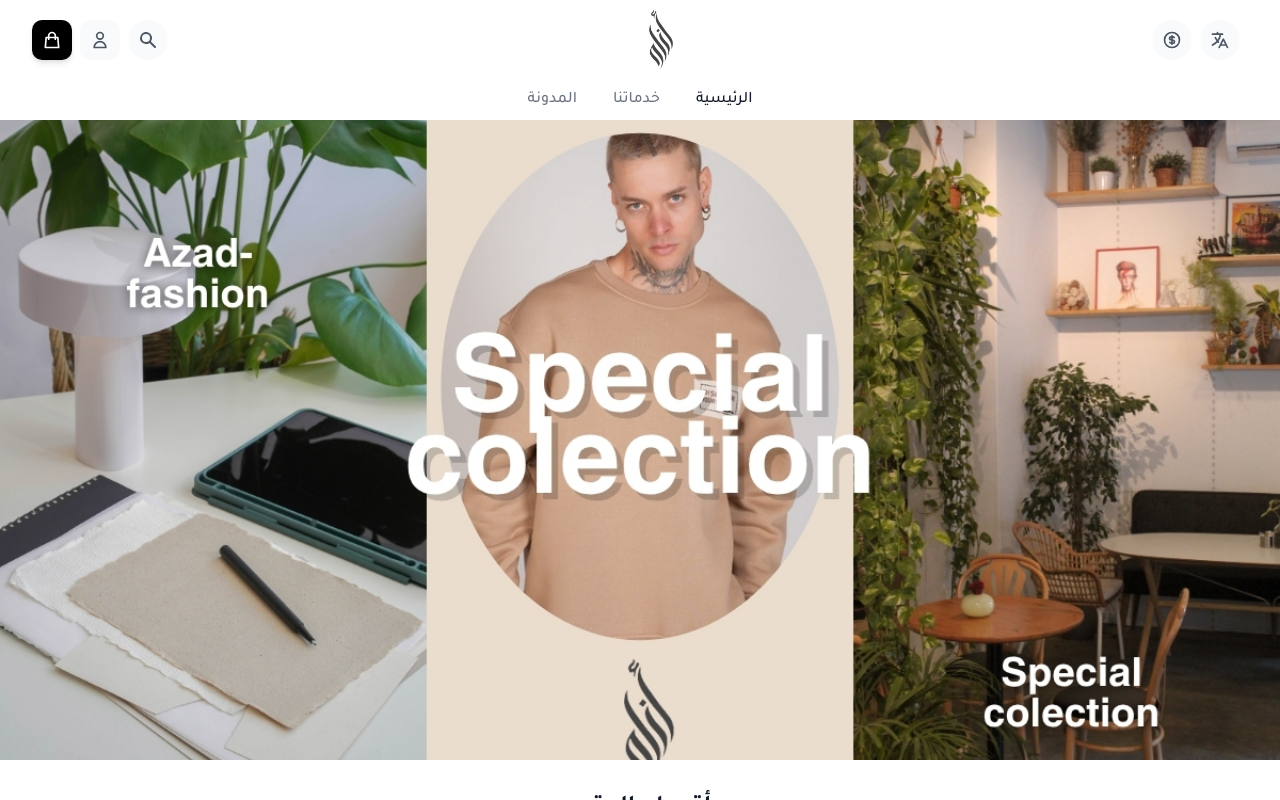
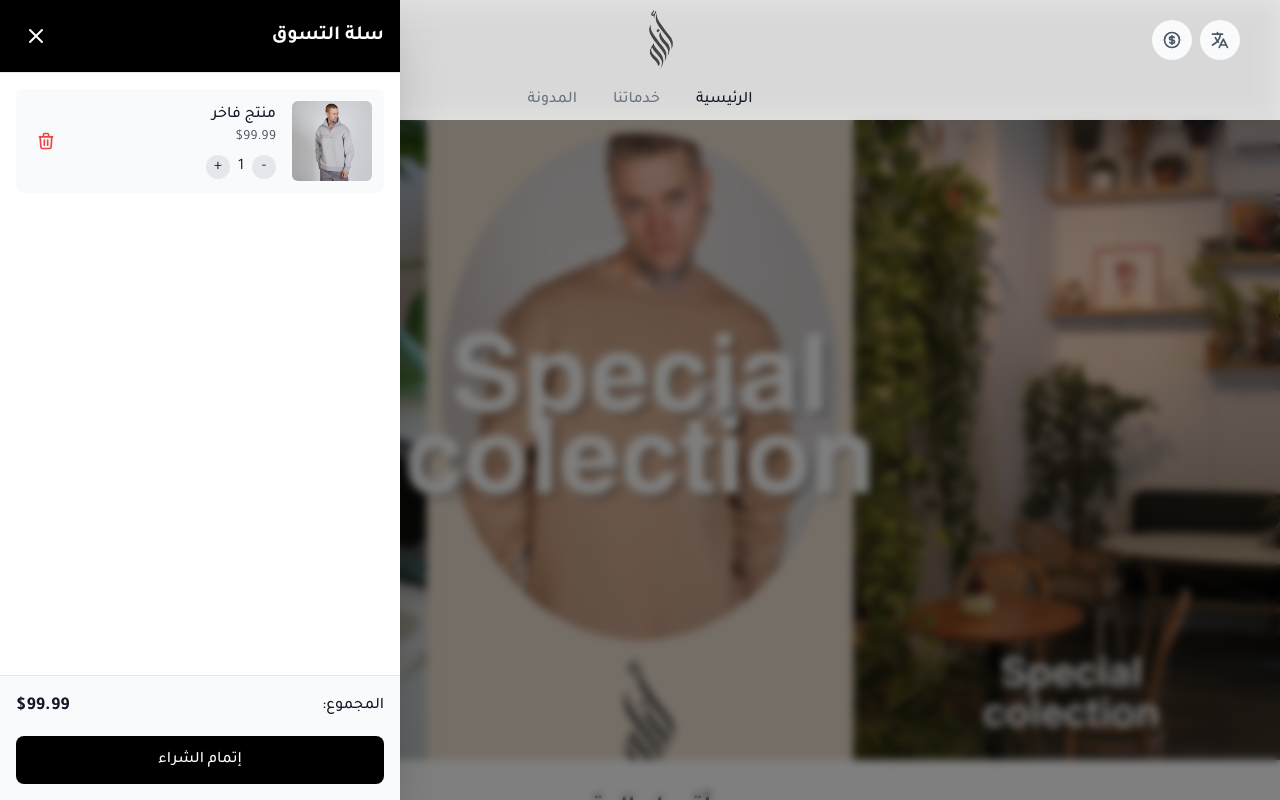
Before and after one commit to MohammedTuaymah/tailwind-azad, a website: page docs/index.html in a window 1280 px wide. Both pictures are taken after a click on the button 52 px from the left and 40 px from the top of the page. Shown: the top 800 px of the page. Drawn offline with nearby package versions, Linux system fonts and the light colour scheme.

Commit message:
Cart Sidebar

```diff
--- a/docs/index.html
+++ b/docs/index.html
@@ -285,6 +285,56 @@
 
   </header>
 
+  <!-- Cart Sidebar -->
+  <div id="cart-sidebar" class="fixed left-0 top-0 h-full w-[90%] sm:w-[400px] bg-white shadow-2xl transform translate-x-[-100%] transition-transform duration-300 ease-in-out z-50">
+    <div class="h-full flex flex-col">
+      <!-- Cart Header -->
+      <div class="p-4 border-b flex items-center justify-between bg-black text-white">
+        <h2 class="text-xl font-bold">سلة التسوق</h2>
+        <button onclick="toggleCart()" class="p-2 hover:bg-gray-800 rounded-full transition-colors">
+          <svg xmlns="http://www.w3.org/2000/svg" class="h-6 w-6" fill="none" viewBox="0 0 24 24" stroke="currentColor">
+            <path stroke-linecap="round" stroke-linejoin="round" stroke-width="2" d="M6 18L18 6M6 6l12 12" />
+          </svg>
+        </button>
+      </div>
+
+      <!-- Cart Items -->
+      <div class="flex-1 overflow-y-auto p-4 space-y-4">
+        <!-- Sample Cart Item -->
+        <div class="flex items-center space-x-4 space-x-reverse bg-gray-50 p-3 rounded-lg">
+          <img src="./img/products/1.jpg" alt="Product" class="w-20 h-20 object-cover rounded-md">
+          <div class="flex-1">
+            <h3 class="font-medium text-gray-900">منتج فاخر</h3>
+            <p class="text-gray-600 text-sm">$99.99</p>
+            <div class="flex items-center mt-2 space-x-2 space-x-reverse">
+              <button class="w-6 h-6 bg-gray-200 rounded-full flex items-center justify-center hover:bg-gray-300 transition-colors">-</button>
+              <span class="mx-2">1</span>
+              <button class="w-6 h-6 bg-gray-200 rounded-full flex items-center justify-center hover:bg-gray-300 transition-colors">+</button>
+            </div>
+          </div>
+          <button class="text-red-500 hover:text-red-600 p-2">
+            <svg xmlns="http://www.w3.org/2000/svg" class="h-5 w-5" fill="none" viewBox="0 0 24 24" stroke="currentColor">
+              <path stroke-linecap="round" stroke-linejoin="round" stroke-width="2" d="M19 7l-.867 12.142A2 2 0 0116.138 21H7.862a2 2 0 01-1.995-1.858L5 7m5 4v6m4-6v6m1-10V4a1 1 0 00-1-1h-4a1 1 0 00-1 1v3M4 7h16" />
+            </svg>
+          </button>
+        </div>
+      </div>
+
+      <!-- Cart Footer -->
+      <div class="border-t p-4 bg-gray-50">
+        <div class="flex justify-between items-center mb-4">
+          <span class="font-medium">المجموع:</span>
+          <span class="font-bold text-lg">$99.99</span>
+        </div>
+        <button class="w-full bg-black text-white py-3 rounded-lg font-medium hover:bg-gray-800 transition-colors">
+          إتمام الشراء
+        </button>
+      </div>
+    </div>
+  </div>
+
+  <!-- Cart Overlay -->
+  <div id="cart-overlay" class="fixed inset-0 bg-black bg-opacity-50 backdrop-blur-sm hidden z-40" onclick="toggleCart()"></div>
 
   <!-- Main Content -->
   <!-- Hero Banner for E-commerce -->
@@ -2422,5 +2472,34 @@
   });
 </script>
 
+  <!-- Cart functionality -->
+  <script>
+    // Cart toggle functionality
+    function toggleCart() {
+      const cartSidebar = document.getElementById('cart-sidebar');
+      const cartOverlay = document.getElementById('cart-overlay');
+
+      if (cartSidebar.classList.contains('translate-x-[-100%]')) {
+        // Open cart
+        cartSidebar.classList.remove('translate-x-[-100%]');
+        cartSidebar.classList.add('translate-x-0');
+        cartOverlay.classList.remove('hidden');
+        document.body.style.overflow = 'hidden'; // Prevent scrolling when cart is open
+      } else {
+        // Close cart
+        cartSidebar.classList.remove('translate-x-0');
+        cartSidebar.classList.add('translate-x-[-100%]');
+        cartOverlay.classList.add('hidden');
+        document.body.style.overflow = ''; // Restore scrolling
+      }
+    }
+
+    // Add click event listener to cart button
+    document.addEventListener('DOMContentLoaded', () => {
+      const cartBtn = document.querySelector('.cart-btn');
+      cartBtn.addEventListener('click', toggleCart);
+    });
+  </script>
+
 </body>
 </html>
```
Also changed, not shown: docs/style.css.
